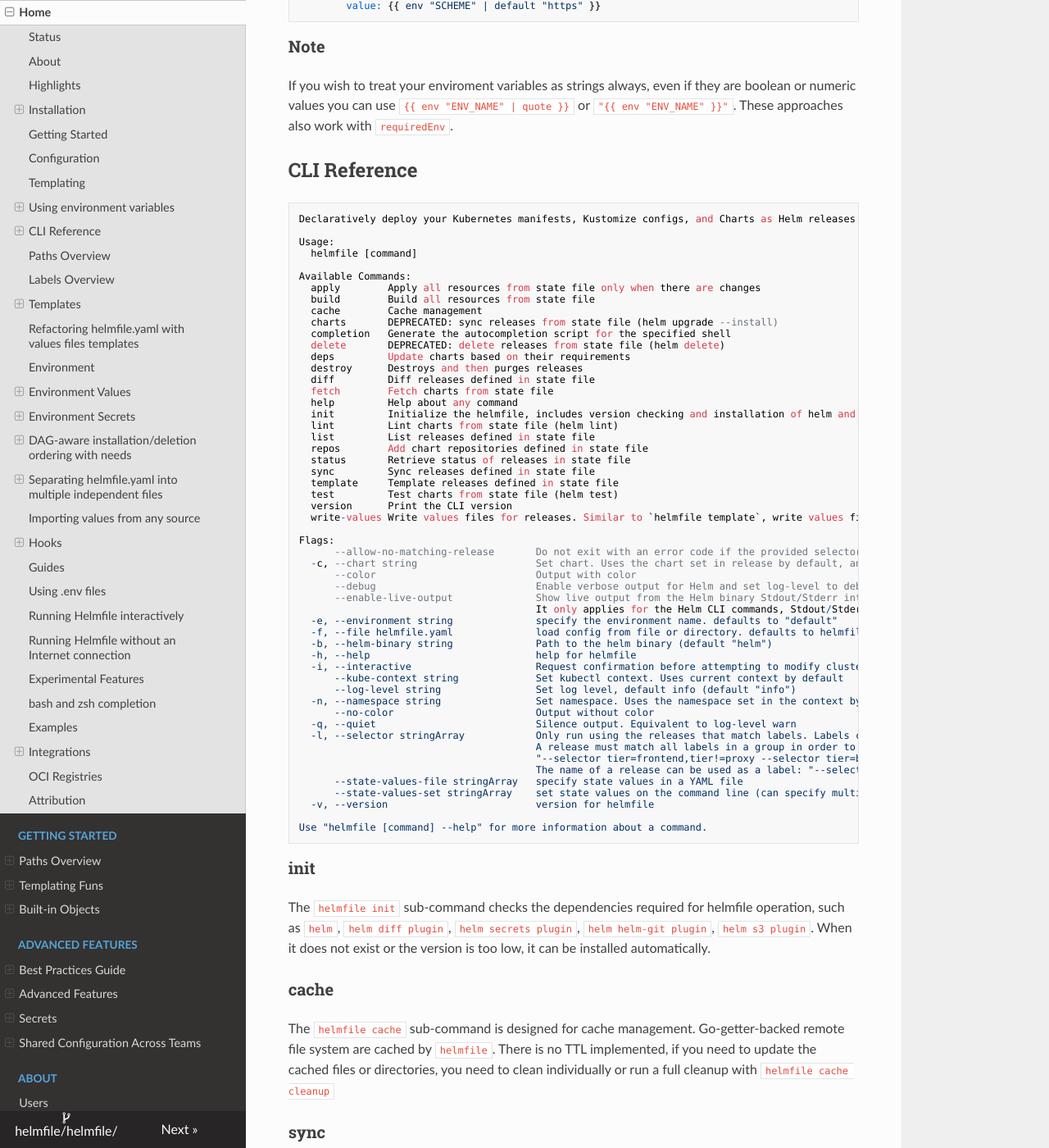
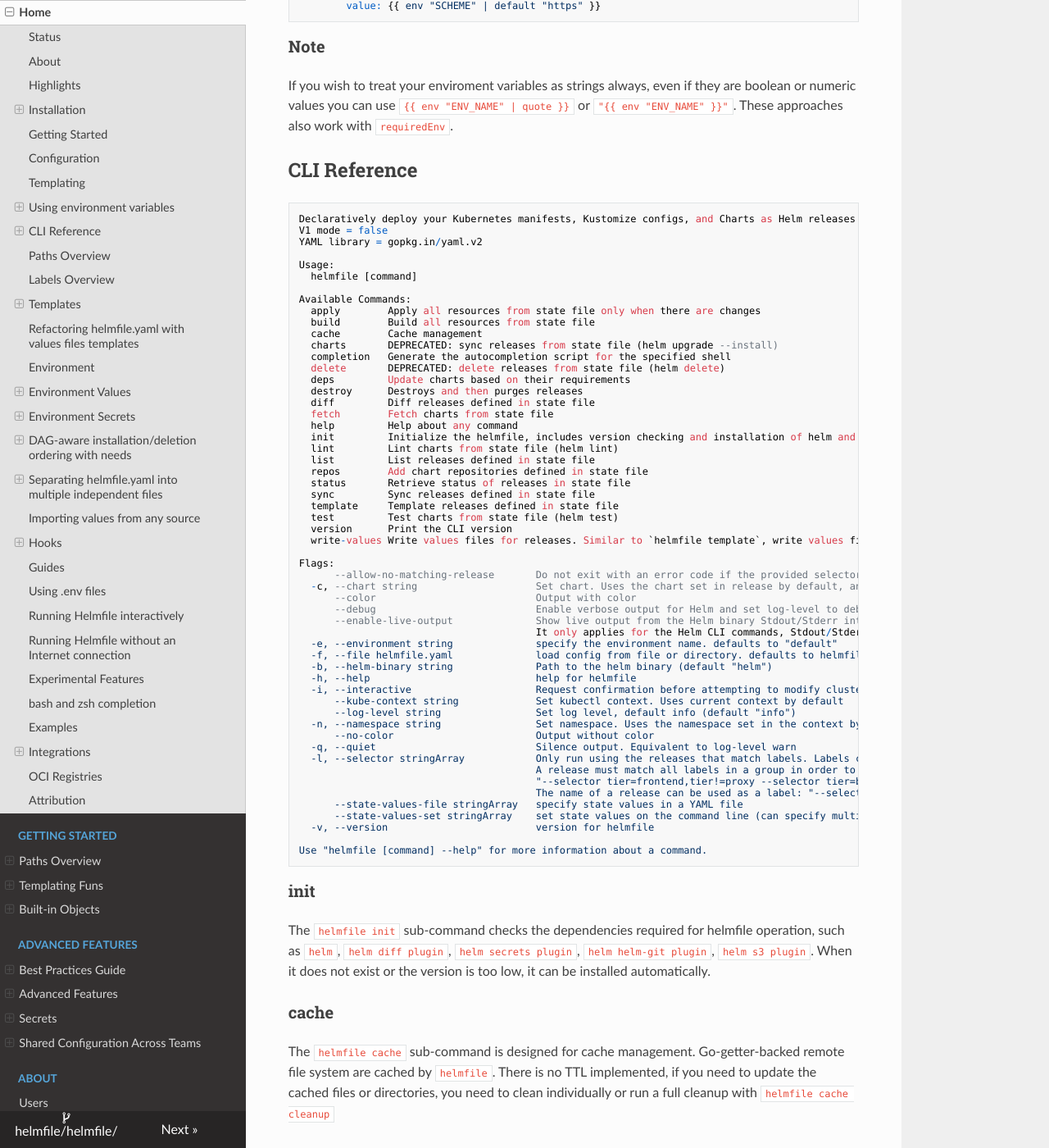
Before and after one commit to alex-tw-lam/helmfile, an MkDocs documentation site: the page built from docs/index.md, in a window 1280 px wide and 1400 px high, scrolled down 8397 px. Shown: the whole window at 82% size. Built offline with MkDocs 1.6.1, drawn with Linux system fonts in a browser that asks for light colours; nearby versions of some CDN libraries.

Commit message:
fix: update file help message (#714)

````diff
--- a/docs/index.md
+++ b/docs/index.md
@@ -503,6 +503,8 @@ If you wish to treat your enviroment variables as strings always, even if they a
 
 ```
 Declaratively deploy your Kubernetes manifests, Kustomize configs, and Charts as Helm releases in one shot
+V1 mode = false
+YAML library = gopkg.in/yaml.v2
 
 Usage:
   helmfile [command]
@@ -538,7 +540,7 @@ Flags:
       --enable-live-output              Show live output from the Helm binary Stdout/Stderr into Helmfile own Stdout/Stderr.
                                         It only applies for the Helm CLI commands, Stdout/Stderr for Hooks are still displayed only when it's execution finishes.
   -e, --environment string              specify the environment name. defaults to "default"
-  -f, --file helmfile.yaml              load config from file or directory. defaults to helmfile.yaml or `helmfile.d`(means `helmfile.d/*.yaml`) in this preference. Specify - to load the config from the standard input.
+  -f, --file helmfile.yaml              load config from file or directory. defaults to helmfile.yaml or `helmfile.yaml.gotmpl` or `helmfile.d`(means `helmfile.d/*.yaml` or `helmfile.d/*.yaml.gotmpl`) in this preference. Specify - to load the config from the standard input.
   -b, --helm-binary string              Path to the helm binary (default "helm")
   -h, --help                            help for helmfile
   -i, --interactive                     Request confirmation before attempting to modify clusters
````
Also changed, not shown: 1 other file.
